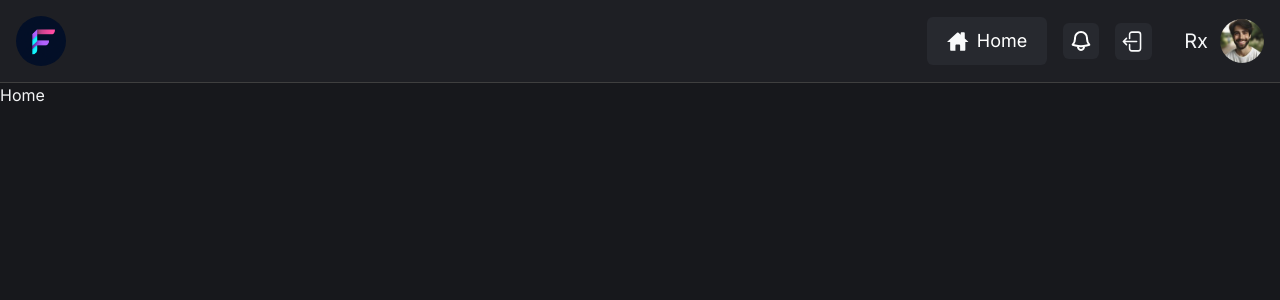
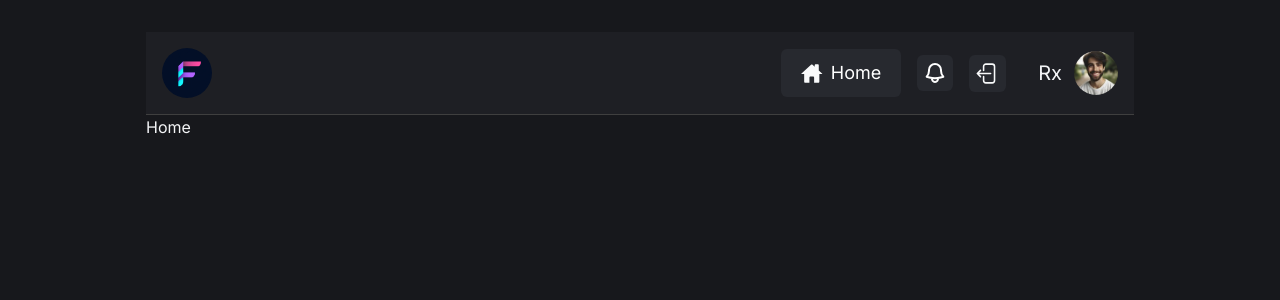
Before and after one commit to tonmoy-dev/feed-blitz-app, a React (Vite) app: page /login in a window 1280 px wide. Both pictures are taken after typing "name@example.com", "Sample123" into the empty fields and a click on the button "Login". Shown: the top 300 px of the page. Built offline with nearby package versions, Linux system fonts and the light colour scheme.

Commit message:
private routing funtionalities added

```diff
--- a/src/App.jsx
+++ b/src/App.jsx
@@ -5,14 +5,17 @@
 import NotFound from "./pages/NotFound";
 import Profile from "./pages/Profile";
 import Registration from "./pages/Registration";
+import PrivateRoutes from "./routes/PrivateRoutes";
 
 function App() {
   return (
     <Routes>
-      <Route element={<Home />} path="/" exact />
+      <Route element={<PrivateRoutes />}>
+        <Route element={<Home />} path="/" exact />
+        <Route element={<Profile />} path="/profile" />
+      </Route>
       <Route element={<Login />} path="/login" />
       <Route element={<Registration />} path="/register" />
-      <Route element={<Profile />} path="/profile" />
       <Route element={<NotFound />} path="*" />
     </Routes>
   );
--- a/src/components/auth/LoginForm.jsx
+++ b/src/components/auth/LoginForm.jsx
@@ -1,8 +1,10 @@
 import { useForm } from "react-hook-form";
 import { useNavigate } from "react-router-dom";
+import { useAuth } from "../../hooks/useAuth";
 import Field from "../utility/Field";
 
 export default function LoginForm() {
+  const { setAuth } = useAuth(); // auth hook
   const navigate = useNavigate(); // navigation
 
   const {
@@ -14,6 +16,11 @@
   // handling form submit
   const handleFormSubmit = (formData) => {
     console.log(formData);
+    // Make an API call
+    // It will return Tokens and Logged In user informations
+    const user = { ...formData };
+    setAuth({ user }); // user info added to auth
+
     navigate("/"); // navigate to Home page
   };
   return (
--- a/src/components/utility/Header.jsx
+++ b/src/components/utility/Header.jsx
@@ -3,9 +3,13 @@
 import NotificationIcon from "../../assets/icons/notification.svg";
 import Avatar from "../../assets/images/avatars/avatar.jpg";
 import Logo from "../../assets/images/logo.png";
+import { useAuth } from "../../hooks/useAuth";
 import Logout from "../auth/Logout";
 
 export default function Header() {
+  const { auth } = useAuth();
+  console.log(auth);
+
   return (
     <nav className="sticky top-0 z-50 border-b border-[#3F3F3F] bg-[#1E1F24] py-4">
       <div className="container flex flex-col items-center justify-between gap-6 sm:flex-row">
--- a/src/pages/Login.jsx
+++ b/src/pages/Login.jsx
@@ -32,7 +32,7 @@
               <p className="text-center text-xs text-gray-600/95 lg:text-sm">
                 Don’t have account?
                 <Link
-                  class="text-white transition-all hover:text-lwsGreen hover:underline"
+                  className="text-white transition-all hover:text-lwsGreen hover:underline"
                   to="/register"
                 >
                   Create New
--- /dev/null
+++ b/src/routes/PrivateRoutes.jsx
@@ -0,0 +1,20 @@
+import { Navigate, Outlet } from "react-router-dom";
+import { useAuth } from "../hooks/useAuth";
+
+// creating private or protected routes
+export default function PrivateRoutes() {
+  const { auth } = useAuth(); // current auth info
+  return (
+    <>
+      {auth?.user ? (
+        <main className="mx-auto max-w-[1020px] py-8">
+          <div className="container">
+            <Outlet /> {/* pages and routes */}
+          </div>
+        </main>
+      ) : (
+        <Navigate to="/login" />
+      )}
+    </>
+  );
+}
```
